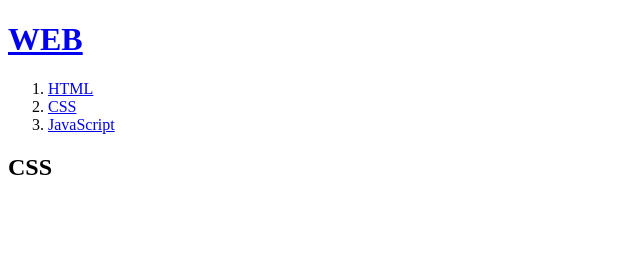
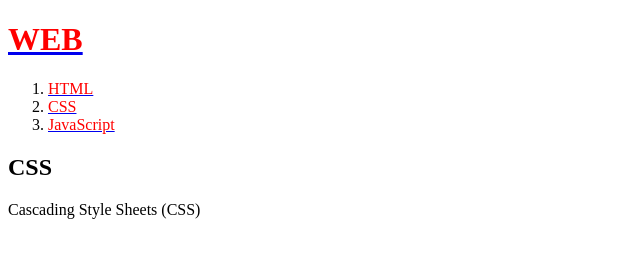
Before and after one commit to basewo/web001, a plain HTML site: page 2.html in a window 1280 px wide. Shown: the whole page, without its empty margins (0-640 px from the left). Drawn offline with Linux system fonts and the light colour scheme.

Commit message:
Add files via upload

```diff
--- a/2.html
+++ b/2.html
@@ -1,19 +1,19 @@
 <!doctype html>
 <html>
 <head>
-  <title>WEB1 - html</title>
+  <title>WEB1 - CSS</title>
   <meta charset="utf-8">
 </head>
 <body>
-  <h1><a href="index.html">WEB</a></h1>
+  <h1><a href="index.html"><font color="red">WEB</font></a></h1>
   <ol>
-    <li><a href="1.html">HTML</a></li>
-    <li><a href="2.html">CSS</a></li>
-    <li><a href="3.html">JavaScript</a></li>
+    <li><a href="1.html"><font color="red">HTML</font></a></li>
+    <li><a href="2.html"><font color="red">CSS</font></a></li>
+    <li><a href="3.html"><font color="red">JavaScript</font></a></li>
   </ol>
   <h2>CSS</h2>
 
-  <p>  </p>
+  <p> Cascading Style Sheets (CSS) </p>
 
 </body>
 </html>
```
Also changed, not shown: 3.html (+1 -1 lines).
